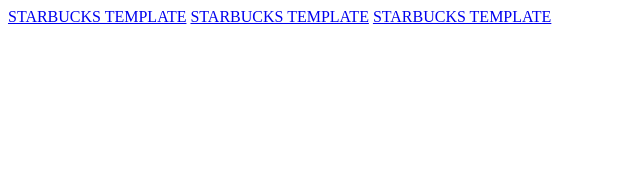
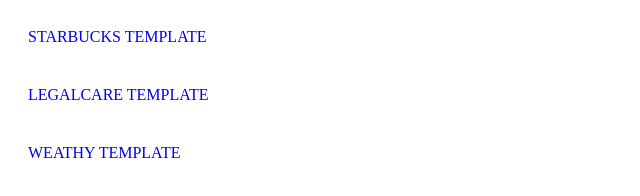
Before and after one commit to shubhamsinha2512/Website-Templates, a plain HTML site: page index.html in a window 1280 px wide. Shown: the whole page, without its empty margins (0-640 px from the left). Drawn offline with Linux system fonts and the light colour scheme.

Commit message:
Update index.html

```diff
--- a/index.html
+++ b/index.html
@@ -1,7 +1,15 @@
 <html>
+  <head>
+    <style>
+      a{
+        text-decoration:none;
+        padding:20px;
+        display:block;
+    </style>
+  </head>
   <body>
 <a href="Starbucks Template/index.htm">STARBUCKS TEMPLATE</a>
-<a href="LegalCare Template/index.htm">STARBUCKS TEMPLATE</a>
-<a href="Weathy/index.htm">STARBUCKS TEMPLATE</a>
+<a href="LegalCare Template/index.htm">LEGALCARE TEMPLATE</a>
+<a href="Weathy/index.htm">WEATHY TEMPLATE</a>
     </body>
 </html>
```
